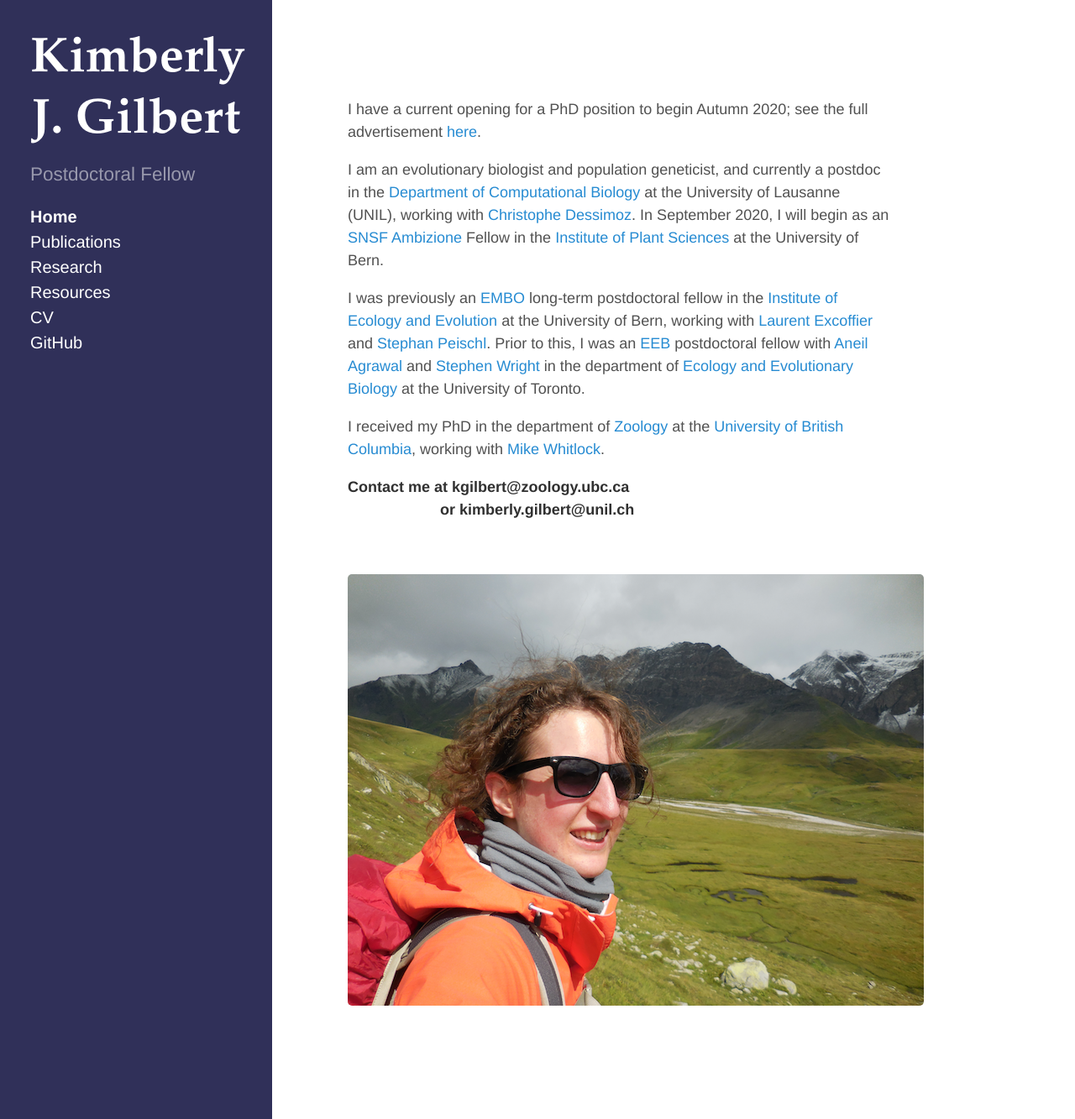
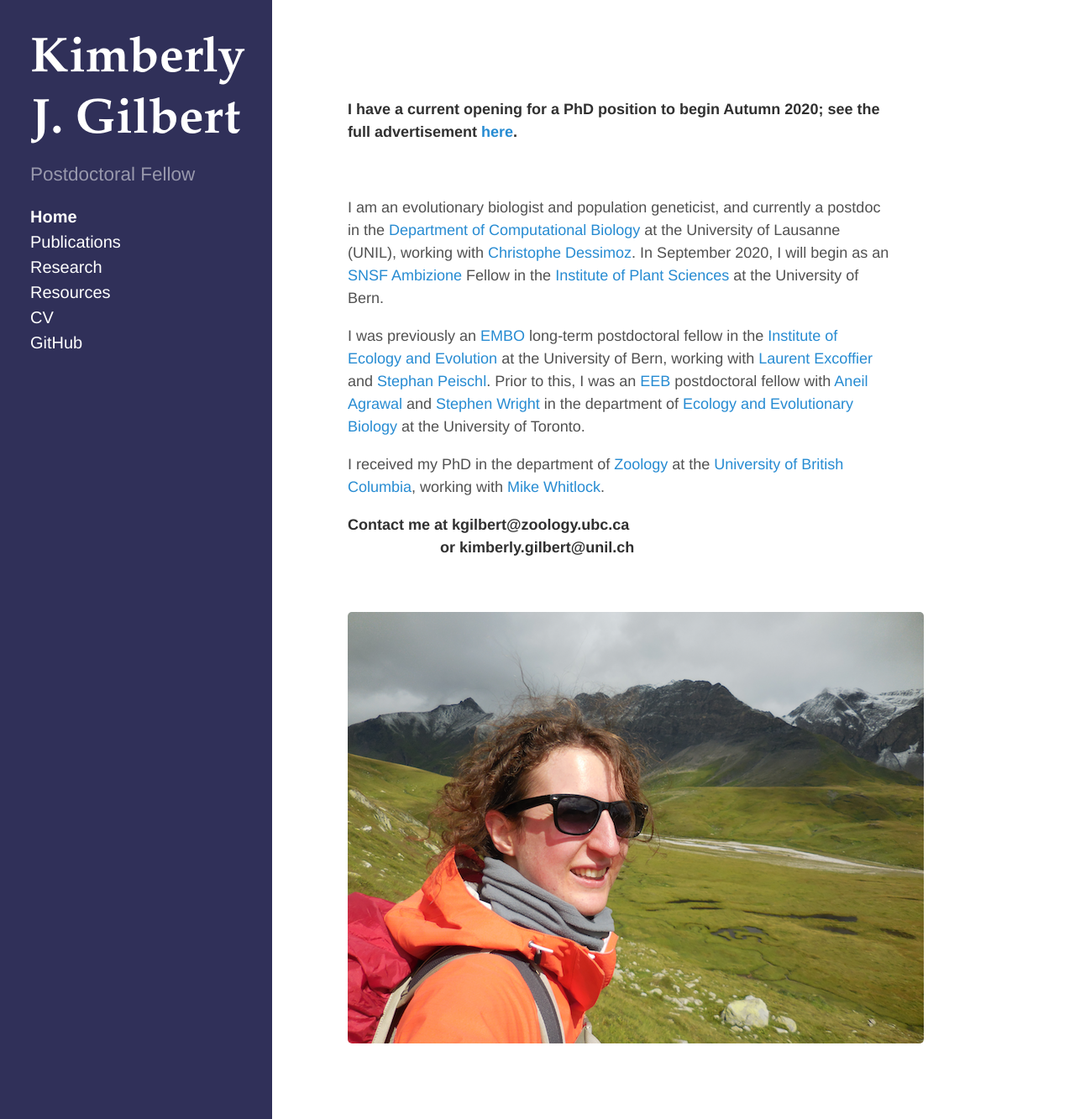
Before and after one commit to kjgilbert/kjgilbert.github.io, a Jekyll site: the page built from index.md, in a window 1280 px wide and 1333 px high. Shown: the whole window at 84% size. Built offline with Jekyll 4.4.1, drawn with Linux system fonts in a browser that asks for light colours; Markdown is read by kramdown in place of the engine named in the settings.

Commit message:
quick formatting

```diff
--- a/index.md
+++ b/index.md
@@ -6,8 +6,9 @@ title: Home
 
 &nbsp;
 
-I have a current opening for a PhD position to begin Autumn 2020; see the full advertisement [here](http://life.mcmaster.ca/~brian/evoldir/GradStudentPositions/UBern_Switzerland.PopGenomicsPlantEvolution).
+**I have a current opening for a PhD position to begin Autumn 2020; see the full advertisement [here](http://life.mcmaster.ca/~brian/evoldir/GradStudentPositions/UBern_Switzerland.PopGenomicsPlantEvolution).**
 
+&nbsp;
 
 I am an evolutionary biologist and population geneticist, and currently a postdoc in the [Department of Computational Biology](https://www.unil.ch/dbc/en/home.html)
 at the University of Lausanne (UNIL), working with [Christophe Dessimoz](https://lab.dessimoz.org/).
```
Also changed, not shown: publications.md (+1 -1 lines).
